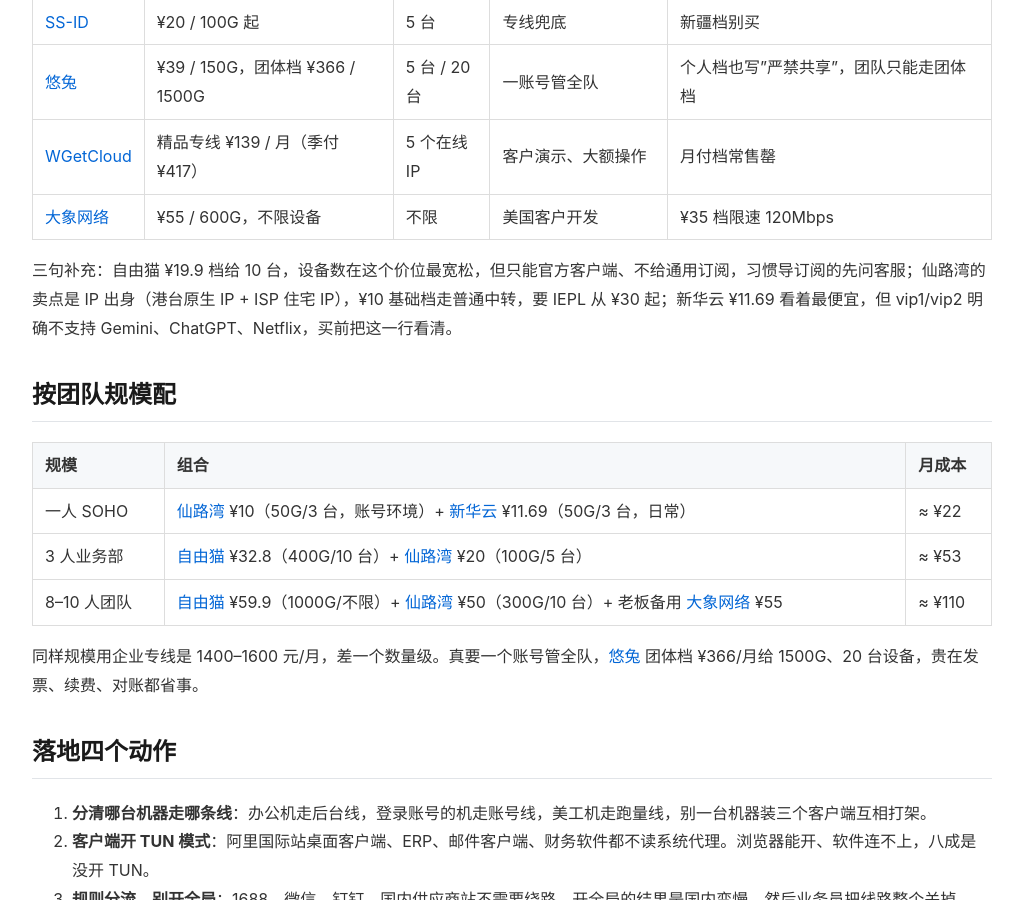
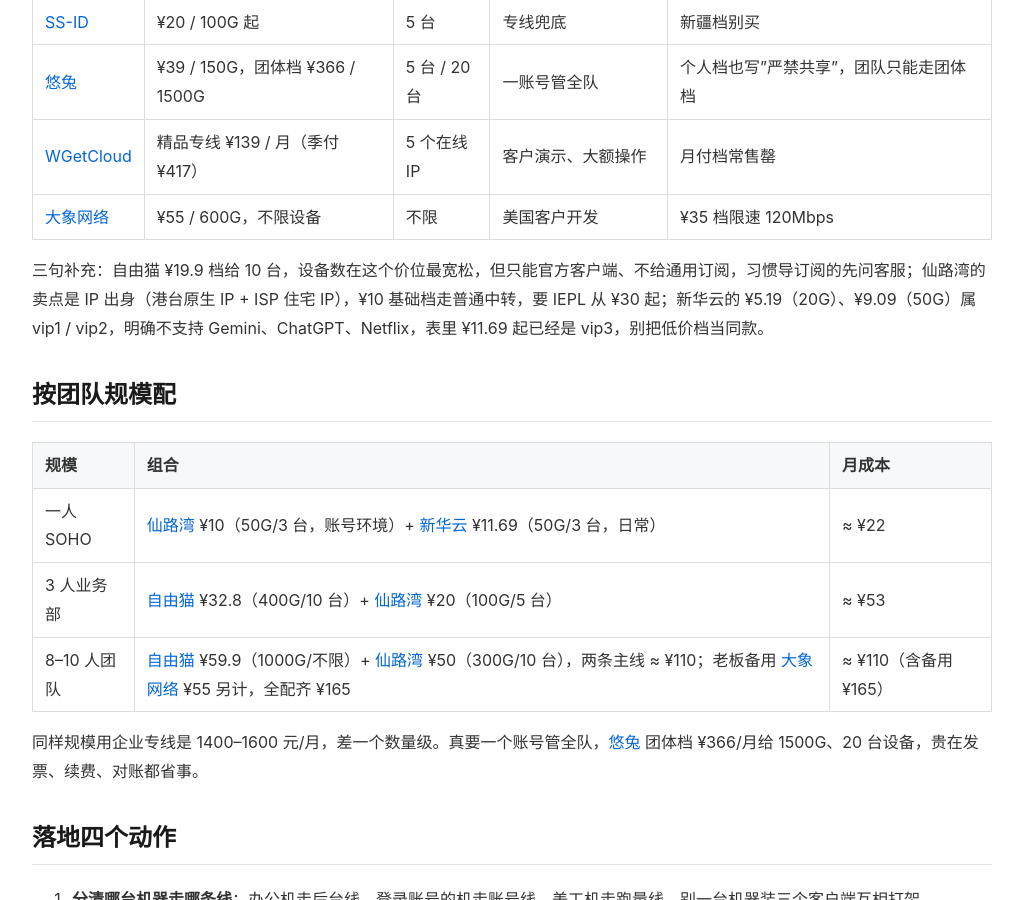
Before and after one commit to yezuofan/free-internet-guide, a Jekyll site: the page built from getting-started/foreign-trade-network-setup-guide-2026.md, in a window 1280 px wide and 900 px high, scrolled down 1836 px. Shown: the whole window, without its empty margins (128-1151 px from the left). Built offline with Jekyll 4.4.1, drawn with Linux system fonts in a browser that asks for light colours; our own code applies the rules of GitHub Pages for plain Markdown files.

Commit message:
fix(qa): reconcile team-cost math and correct 新华云 vip tier boundary in foreign trade guide

```diff
--- a/getting-started/foreign-trade-network-setup-guide-2026.md
+++ b/getting-started/foreign-trade-network-setup-guide-2026.md
@@ -45,7 +45,7 @@
 | [WGetCloud](https://api.huanghaiwan.com/go/getcloud) | 精品专线 ¥139 / 月（季付 ¥417） | 5 个在线 IP | 客户演示、大额操作 | 月付档常售罄 |
 | [大象网络](https://api.huanghaiwan.com/go/大象网络) | ¥55 / 600G，不限设备 | 不限 | 美国客户开发 | ¥35 档限速 120Mbps |
 
-三句补充：自由猫 ¥19.9 档给 10 台，设备数在这个价位最宽松，但只能官方客户端、不给通用订阅，习惯导订阅的先问客服；仙路湾的卖点是 IP 出身（港台原生 IP + ISP 住宅 IP），¥10 基础档走普通中转，要 IEPL 从 ¥30 起；新华云 ¥11.69 看着最便宜，但 vip1/vip2 明确不支持 Gemini、ChatGPT、Netflix，买前把这一行看清。
+三句补充：自由猫 ¥19.9 档给 10 台，设备数在这个价位最宽松，但只能官方客户端、不给通用订阅，习惯导订阅的先问客服；仙路湾的卖点是 IP 出身（港台原生 IP + ISP 住宅 IP），¥10 基础档走普通中转，要 IEPL 从 ¥30 起；新华云的 ¥5.19（20G）、¥9.09（50G）属 vip1 / vip2，明确不支持 Gemini、ChatGPT、Netflix，表里 ¥11.69 起已经是 vip3，别把低价档当同款。
 
 ## 按团队规模配
 
@@ -53,7 +53,7 @@
 |:--|:--|:--|
 | 一人 SOHO | [仙路湾](https://api.huanghaiwan.com/go/仙路湾) ¥10（50G/3 台，账号环境）+ [新华云](https://api.huanghaiwan.com/go/新华云) ¥11.69（50G/3 台，日常） | ≈ ¥22 |
 | 3 人业务部 | [自由猫](https://api.huanghaiwan.com/go/自由猫) ¥32.8（400G/10 台）+ [仙路湾](https://api.huanghaiwan.com/go/仙路湾) ¥20（100G/5 台） | ≈ ¥53 |
-| 8–10 人团队 | [自由猫](https://api.huanghaiwan.com/go/自由猫) ¥59.9（1000G/不限）+ [仙路湾](https://api.huanghaiwan.com/go/仙路湾) ¥50（300G/10 台）+ 老板备用 [大象网络](https://api.huanghaiwan.com/go/大象网络) ¥55 | ≈ ¥110 |
+| 8–10 人团队 | [自由猫](https://api.huanghaiwan.com/go/自由猫) ¥59.9（1000G/不限）+ [仙路湾](https://api.huanghaiwan.com/go/仙路湾) ¥50（300G/10 台），两条主线 ≈ ¥110；老板备用 [大象网络](https://api.huanghaiwan.com/go/大象网络) ¥55 另计，全配齐 ¥165 | ≈ ¥110（含备用 ¥165） |
 
 同样规模用企业专线是 1400–1600 元/月，差一个数量级。真要一个账号管全队，[悠兔](https://api.huanghaiwan.com/go/悠兔) 团体档 ¥366/月给 1500G、20 台设备，贵在发票、续费、对账都省事。
 
```
